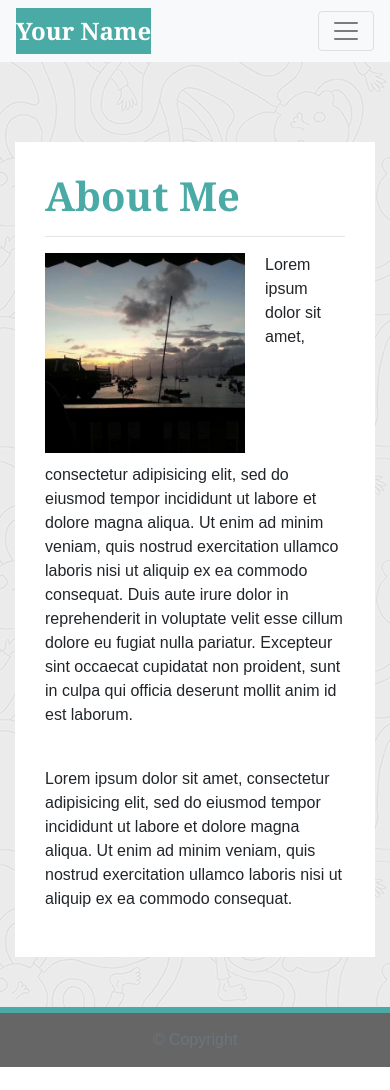
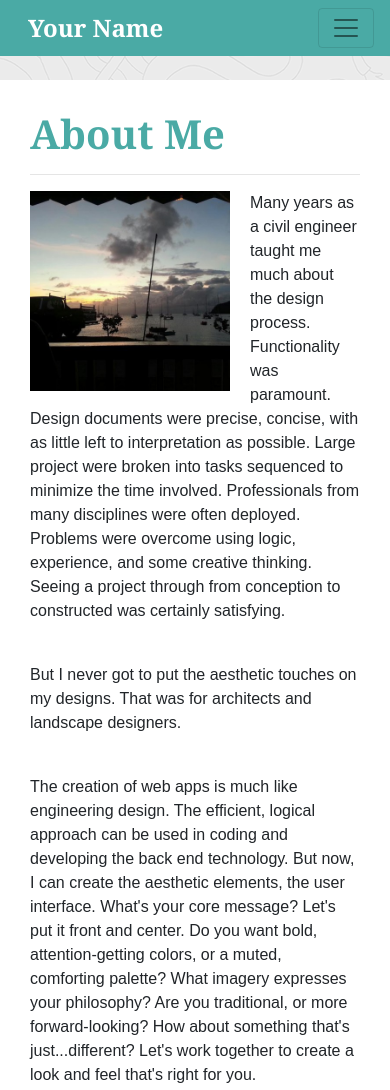
Before and after one commit to frunox/Responsive_Portfolio, a plain HTML site: page index.html in a window 390 px wide. Shown: the top 1090 px of the page. Before the commit the page ends 1067 px from the top, so only its background shows below. Drawn offline with nearby package versions, Linux system fonts and the light colour scheme.

Commit message:
update media queries, modify navbar

```diff
--- a/assets/css/styles.css
+++ b/assets/css/styles.css
@@ -5,6 +5,8 @@ body {
 
   /* Visual */
   background-image: url("../imgs/ignasi_pattern_s.png");
+  /* background-repeat: no-repeat;
+  background-size: cover; */
 }
 
 html {
@@ -43,6 +45,7 @@ main {
   font-size: 24px;
   font-weight: bold;
   color: #fff;
+  padding: 0 0.5em;
 
   /* Visual */
   background: #4aaaa5;
@@ -56,12 +59,26 @@ main {
 .navbar {
   background: white;
   border: none;
+  position: fixed;
+  top: 0;
+  width: 100%;
+  z-index: 1;
 }
 
-/* media query for nav background color change */
+/* media query for nav background color change on sm screen */
 @media only screen and (max-width: 767px) {
-  .navbar-header {
-    background-color: #4aaaa5;
+  .navbar {
+    background: #4aaaa5;
+  }
+}
+
+/* media query for nav background color change on xs screen */
+@media only screen and (max-width: 576px) {
+  .container {
+    padding-left: 0;
+    margin-left: 0;
+    padding-right: 0;
+    margin-right: 0;
   }
 }
 /* END NAV */
--- a/index.html
+++ b/index.html
@@ -9,7 +9,7 @@
 
   <title>Bootstrap Basic Portfolio</title>
 
-  <!-- Boostrap Stylesheet -->
+  <!-- Bootstrap Stylesheet -->
   <link rel="stylesheet" href="https://maxcdn.bootstrapcdn.com/bootstrap/4.0.0/css/bootstrap.min.css">
 
   <!-- Our own CSS stylesheet -->
@@ -18,7 +18,7 @@
 </head>
 
 <body>
-  <nav class="navbar navbar-expand-lg navbar-light bg-light">
+  <nav class="navbar navbar-expand-lg navbar-light">
     <div class="container">
       <!-- Brand and toggle get grouped for better mobile display -->
       <a class="navbar-brand" href="index.html" id="logo">Your Name</a>
@@ -29,14 +29,14 @@
       <!-- Collect the nav links, forms, and other content for toggling -->
       <div class="collapse navbar-collapse" id="navbarTogglerDemo01">
         <ul class="navbar-nav ml-auto mt-2 mt-lg-0">
-          <li class="nav-item">
-            <a class="nav-link" href="contact.html">Contact</a>
+          <li class="nav-item active">
+            <a class="nav-link" href="about.html">About</a>
           </li>
           <li class="nav-item">
             <a class="nav-link" href="portfolio.html">Portfolio</a>
           </li>
-          <li class="nav-item active">
-            <a class="nav-link" href="index.html">About</a>
+          <li class="nav-item">
+            <a class="nav-link" href="contact.html">Contact</a>
           </li>
         </ul>
       </div>
@@ -54,20 +54,11 @@
           <h1 class="block-header">About Me</h1>
           <hr />
           <img src="assets/imgs/natebeach.jpeg" alt="" id="about-image" />
-          <p>Lorem ipsum dolor sit amet, consectetur adipisicing elit, sed do eiusmod tempor incididunt ut labore et
-            dolore
-            magna aliqua. Ut enim ad minim veniam, quis nostrud exercitation ullamco laboris nisi ut aliquip ex ea
-            commodo
-            consequat. Duis aute irure dolor in reprehenderit in voluptate velit esse cillum dolore eu fugiat nulla
-            pariatur.
-            Excepteur sint occaecat cupidatat non proident, sunt in culpa qui officia deserunt mollit anim id est
-            laborum.</p>
+          <p>Many years as a civil engineer taught me much about the design process.  Functionality was paramount.  Design documents were precise, concise, with as little left to interpretation as possible.  Large project were broken into tasks sequenced to minimize the time involved.  Professionals from many disciplines were often deployed.  Problems were overcome using logic, experience, and some creative thinking.  Seeing a project through from conception to constructed was certainly satisfying.</p>
           <br />
-          <p>Lorem ipsum dolor sit amet, consectetur adipisicing elit, sed do eiusmod tempor incididunt ut labore et
-            dolore
-            magna aliqua. Ut enim ad minim veniam, quis nostrud exercitation ullamco laboris nisi ut aliquip ex ea
-            commodo
-            consequat.
+          <p>But I never got to put the aesthetic touches on my designs.  That was for architects and landscape designers.</p>
+          <br />
+          <p>The creation of web apps is much like engineering design.  The efficient, logical approach can be used in coding and developing the back end technology.  But now, I can create the aesthetic elements, the user interface.  What's your core message?  Let's put it front and center.  Do you want bold, attention-getting colors, or a muted, comforting palette?  What imagery expresses your philosophy?  Are you traditional, or more forward-looking?  How about something that's just...different?  Let's work together to create a look and feel that's right for you.
           </p>
         </article>
       </div>
@@ -79,7 +70,7 @@
   <footer class="footer">
     <div class="two-toned-footer-color"></div>
     <p class="text-muted text-muted-footer text-center">
-      &copy; Copyright
+      &copy; Copyright John Cannon 2020
     </p>
   </footer>
   <!-- End of footer -->
```
Also changed, not shown: contact.html (+4 -5 lines), portfolio.html (+3 -3 lines), assets/imgs/springs.jpg (added).
